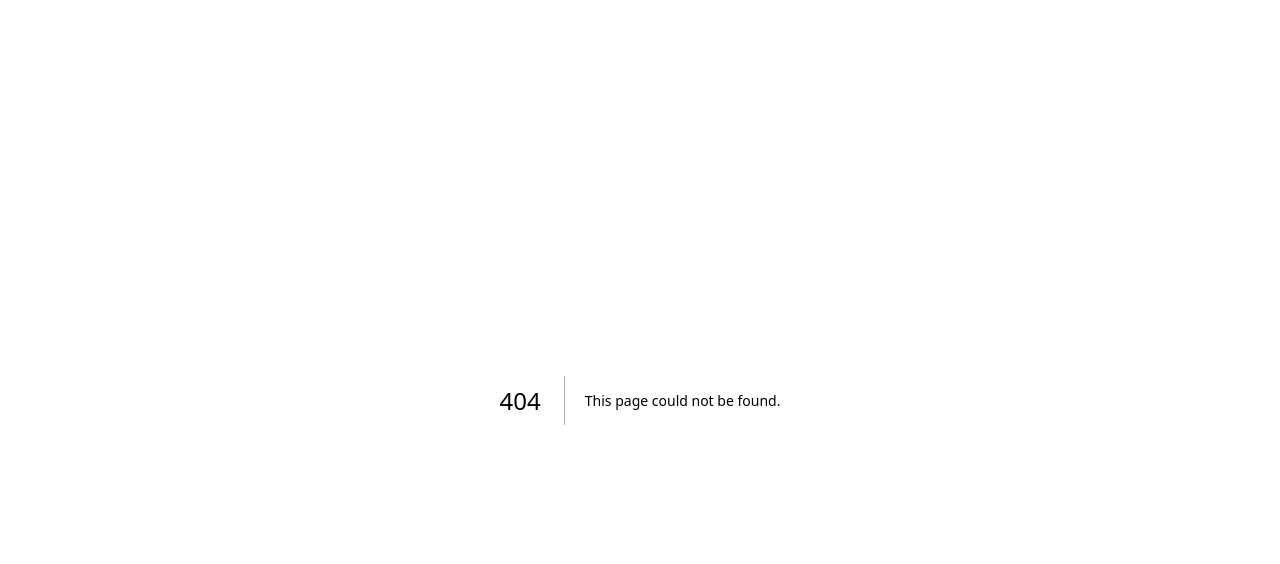
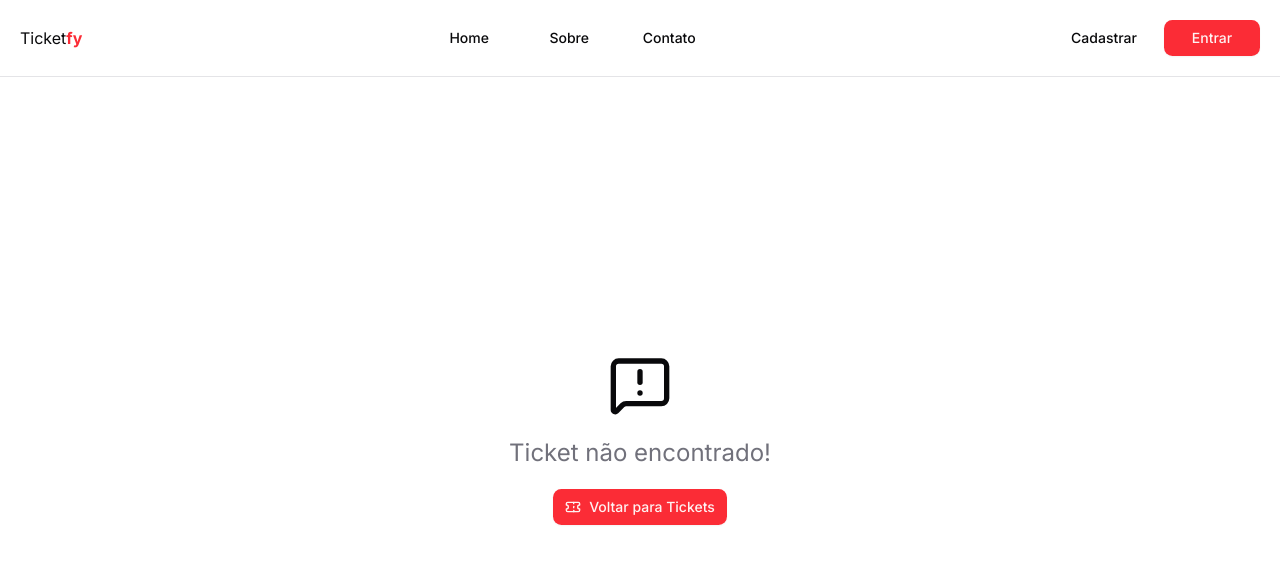
Before and after one commit to EvandroCalado/ticketfy, a Next.js app: page /ticket/1 in a window 1280 px wide. Before the commit this address had no page. Shown: the top 564 px of the page. Built offline with nearby package versions, Linux system fonts and the light colour scheme.

Commit message:
feat: add ticket details page and empty state component

```diff
--- a/src/app/(ticketfy)/layout.tsx
+++ b/src/app/(ticketfy)/layout.tsx
@@ -6,7 +6,7 @@ const TicketfyLayout = ({
   children: React.ReactNode;
 }>) => {
   return (
-    <main>
+    <main className='flex min-h-screen flex-col'>
       <Header />
       {children}
     </main>
--- /dev/null
+++ b/src/app/(ticketfy)/ticket/[ticketId]/page.tsx
@@ -0,0 +1,42 @@
+import Link from 'next/link';
+
+import { MessageSquareWarningIcon, TicketIcon } from 'lucide-react';
+
+import { TicketListEmpty } from '@/components/ticket/ticket-list-empty';
+import { Button } from '@/components/ui/button';
+
+type TicketPageParams = {
+  params: Promise<{ ticketId: string }>;
+};
+
+const TicketPage = async ({ params }: TicketPageParams) => {
+  const ticket = [];
+
+  if (!ticket.length) {
+    return (
+      <TicketListEmpty
+        label='Ticket não encontrado!'
+        icon={MessageSquareWarningIcon}
+        button={
+          <Button asChild>
+            <Link href='/tickets'>
+              <TicketIcon /> Voltar para Tickets
+            </Link>
+          </Button>
+        }
+      />
+    );
+  }
+
+  const { ticketId } = await params;
+
+  console.log(ticketId);
+
+  return (
+    <div className='container mx-auto p-5'>
+      <h1>TicketPage</h1>
+    </div>
+  );
+};
+
+export default TicketPage;
--- a/src/components/shared/header.tsx
+++ b/src/components/shared/header.tsx
@@ -11,16 +11,14 @@ import { Button } from '../ui/button';
 export const Header = () => {
   const pathname = usePathname();
 
-  console.log(pathname);
-
   return (
-    <header>
+    <header className='border-border border-b'>
       <div className='container mx-auto flex items-center justify-between p-5'>
         <h2 className='text-foreground'>
           Ticket<strong className='text-primary'>fy</strong>
         </h2>
 
-        <nav className='flex items-center gap-5'>
+        <nav className='flex items-center gap-2 md:gap-5'>
           {navLinks.map(link => (
             <Button
               key={link.href}
@@ -33,7 +31,7 @@ export const Header = () => {
           ))}
         </nav>
 
-        <div className='flex items-center gap-3'>
+        <div className='flex items-center gap-2 md:gap-3'>
           <Button variant='ghost' className='w-24'>
             Cadastrar
           </Button>
--- /dev/null
+++ b/src/components/ticket/ticket-list-empty.tsx
@@ -0,0 +1,21 @@
+import { LucideIcon } from 'lucide-react';
+
+type TicketListEmptyProps = {
+  label: string;
+  icon?: LucideIcon;
+  button?: React.ReactNode;
+};
+
+export const TicketListEmpty = ({
+  label,
+  icon: Icon,
+  button = null,
+}: TicketListEmptyProps) => {
+  return (
+    <div className='flex flex-1 flex-col items-center justify-center gap-5'>
+      {Icon && <Icon className='size-16' />}
+      <h2 className='text-muted-foreground text-lg md:text-2xl'>{label}</h2>
+      {button}
+    </div>
+  );
+};
```
